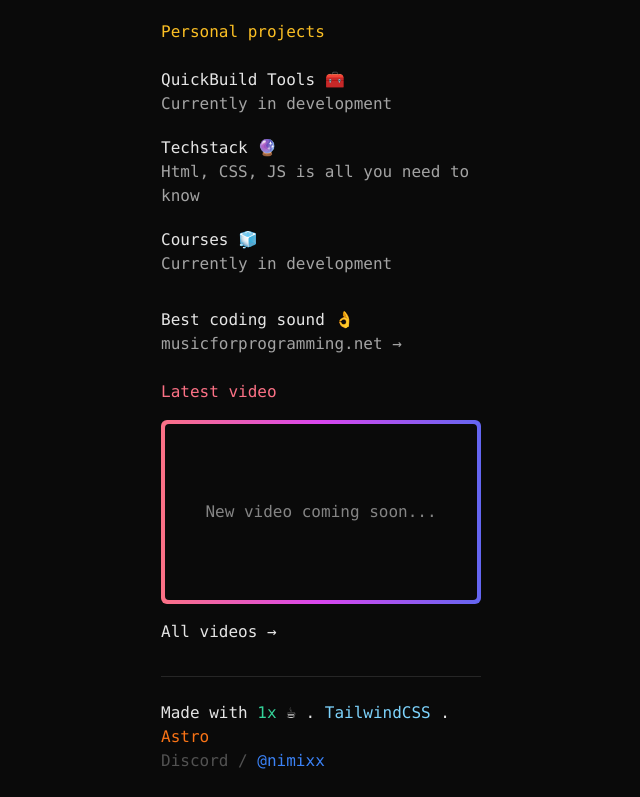
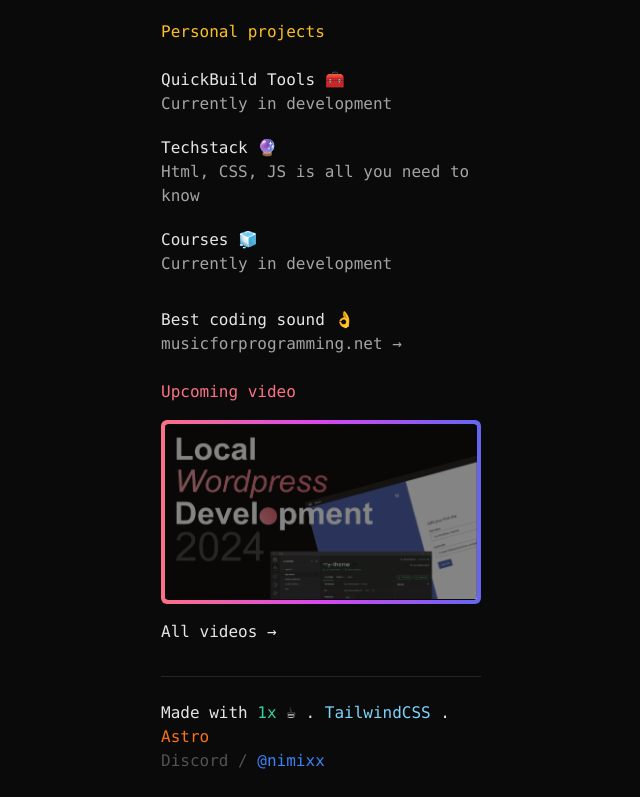
Before and after one commit to Nimixx/nimixx_wtf, an Astro site: page / in a window 1280 px wide. Shown: the part 453-1250 px from the top of the page, without its empty margins (319-959 px from the left). Built offline with nearby package versions, Linux system fonts and the light colour scheme; Astro itself is replaced by a stand-in of ours.

Commit message:
Add upccoming video

```diff
--- a/src/components/Embed.astro
+++ b/src/components/Embed.astro
@@ -22,8 +22,8 @@
       </iframe>
     </div>
   ) : (
-    <div class="w-full aspect-video rounded flex items-center justify-center bg-neutral-950 text-white">
-      <p class="animate-pulse">New video coming soon...</p>
+    <div class="w-full aspect-video rounded flex items-center justify-center bg-neutral-950 text-white relative">
+      <img class="animate-pulse" src="/Epizoda_1.webp" alt="featured thumbnail"/>
     </div>
   )}
 </div>
--- a/src/pages/index.astro
+++ b/src/pages/index.astro
@@ -23,6 +23,6 @@
   <Divider />
   <Heading className="text-amber-400" tag="h2" title="Personal projects" />
   <Board />
-  <Heading className="text-rose-400" tag="h2" title="Latest video" />
+  <Heading className="text-rose-400" tag="h2" title="Upcoming video" />
   <Embed src={videoData.youtube_id} playable={videoData.playable} />
 </Layout>
```
Also changed, not shown: public/Epizoda_1.webp (added).
